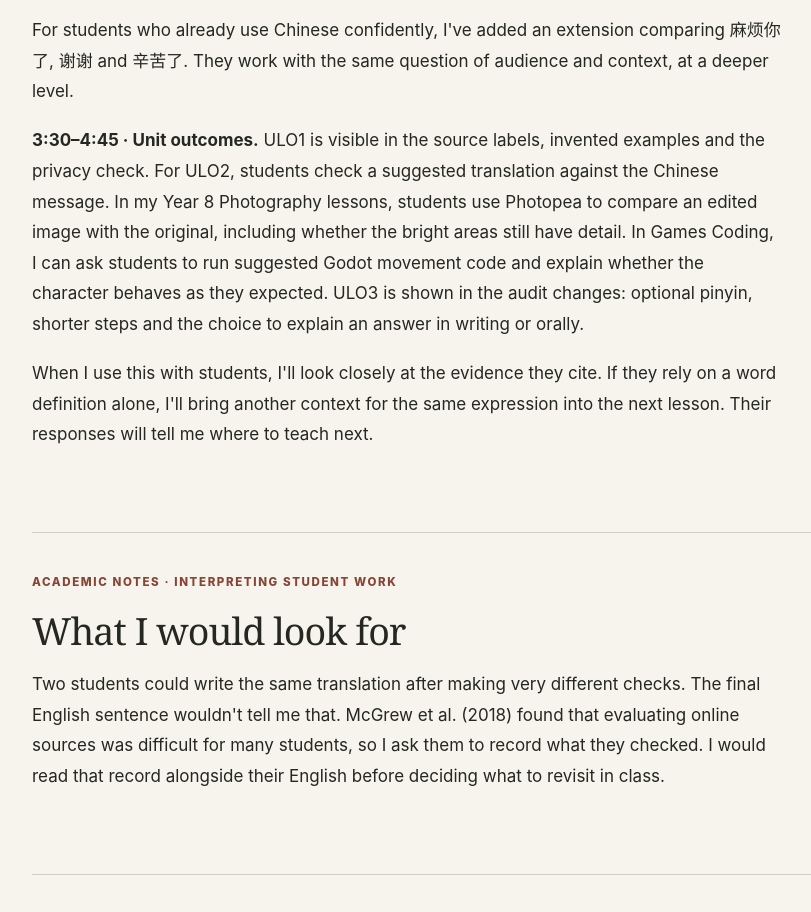
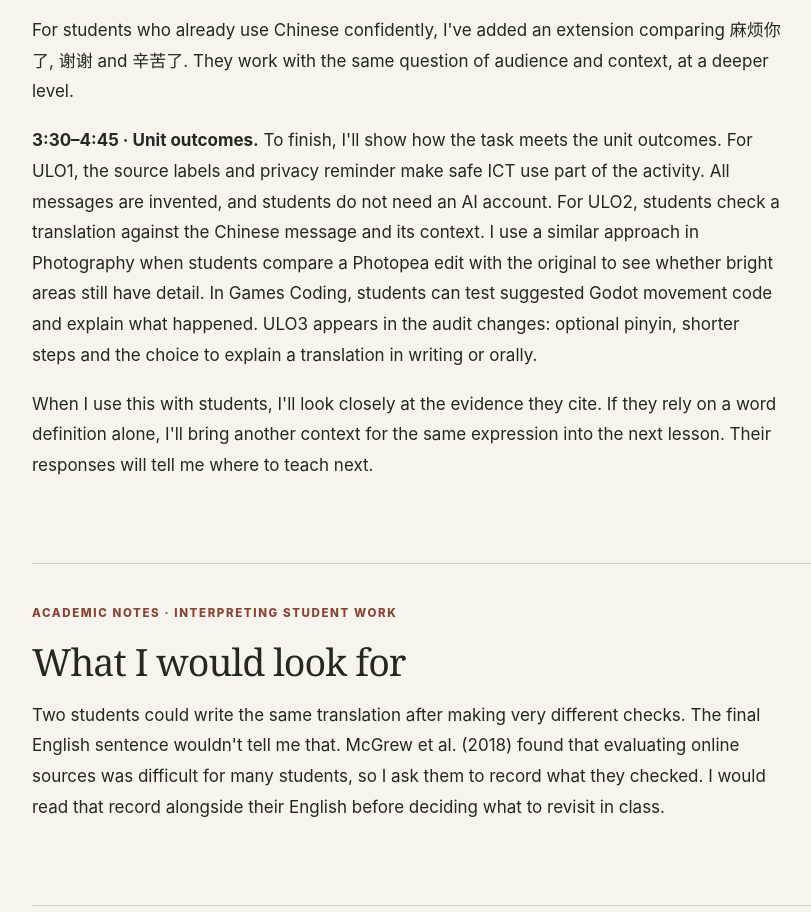
Before and after one commit to ZhijiWang/digital-education-portfolio, a plain HTML site: page part-b/professional.html in a window 1280 px wide. Shown: the part 2220-3132 px from the top of the page, without its empty margins (68-879 px from the left). Drawn offline with Linux system fonts and the light colour scheme.

Commit message:
Polish natural pedagogical writing and narration for assessment 2B

```diff
--- a/part-b/professional.html
+++ b/part-b/professional.html
@@ -24,7 +24,7 @@
 <p><strong>1:30–3:30 · The new learning task.</strong> Now I'll open the <em>Translation Evidence Lab</em>. This is a new information-literacy activity. I'll select the photo example. Source A suggests, “Thanks for sending it.” Source B tells us the classmate hasn't replied yet. Source C asks students what they need to investigate. They can look up <span lang="zh-Hans">麻烦</span> in an approved dictionary and record what they find. That dictionary may give “bother” or “trouble.” Neither meaning tells us that the photo has been sent. Students have to check the exchange before accepting the thank-you in Source A.</p>
 <p>I wrote the example translation myself and labelled it clearly. Students decide which evidence they trust, write their own English and explain why it suits the conversation. That is where student agency sits in the task. My role is to choose suitable material, set the safety rules and read their explanations. I'll show the response box here: it brings their credibility question, dictionary finding and revised English into one record. I use that record for feedback. The website prepares their response; it doesn't assign a score.</p>
 <p>For students who already use Chinese confidently, I've added an extension comparing <span lang="zh-Hans">麻烦你了</span>, <span lang="zh-Hans">谢谢</span> and <span lang="zh-Hans">辛苦了</span>. They work with the same question of audience and context, at a deeper level.</p>
-<p><strong>3:30–4:45 · Unit outcomes.</strong> ULO1 is visible in the source labels, invented examples and the privacy check. For ULO2, students check a suggested translation against the Chinese message. In my Year 8 Photography lessons, students use Photopea to compare an edited image with the original, including whether the bright areas still have detail. In Games Coding, I can ask students to run suggested Godot movement code and explain whether the character behaves as they expected. ULO3 is shown in the audit changes: optional pinyin, shorter steps and the choice to explain an answer in writing or orally.</p>
+<p><strong>3:30–4:45 · Unit outcomes.</strong> To finish, I'll show how the task meets the unit outcomes. For ULO1, the source labels and privacy reminder make safe ICT use part of the activity. All messages are invented, and students do not need an AI account. For ULO2, students check a translation against the Chinese message and its context. I use a similar approach in Photography when students compare a Photopea edit with the original to see whether bright areas still have detail. In Games Coding, students can test suggested Godot movement code and explain what happened. ULO3 appears in the audit changes: optional pinyin, shorter steps and the choice to explain a translation in writing or orally.</p>
 <p>When I use this with students, I'll look closely at the evidence they cite. If they rely on a word definition alone, I'll bring another context for the same expression into the next lesson. Their responses will tell me where to teach next.</p>
 </div>
 </section>
```
